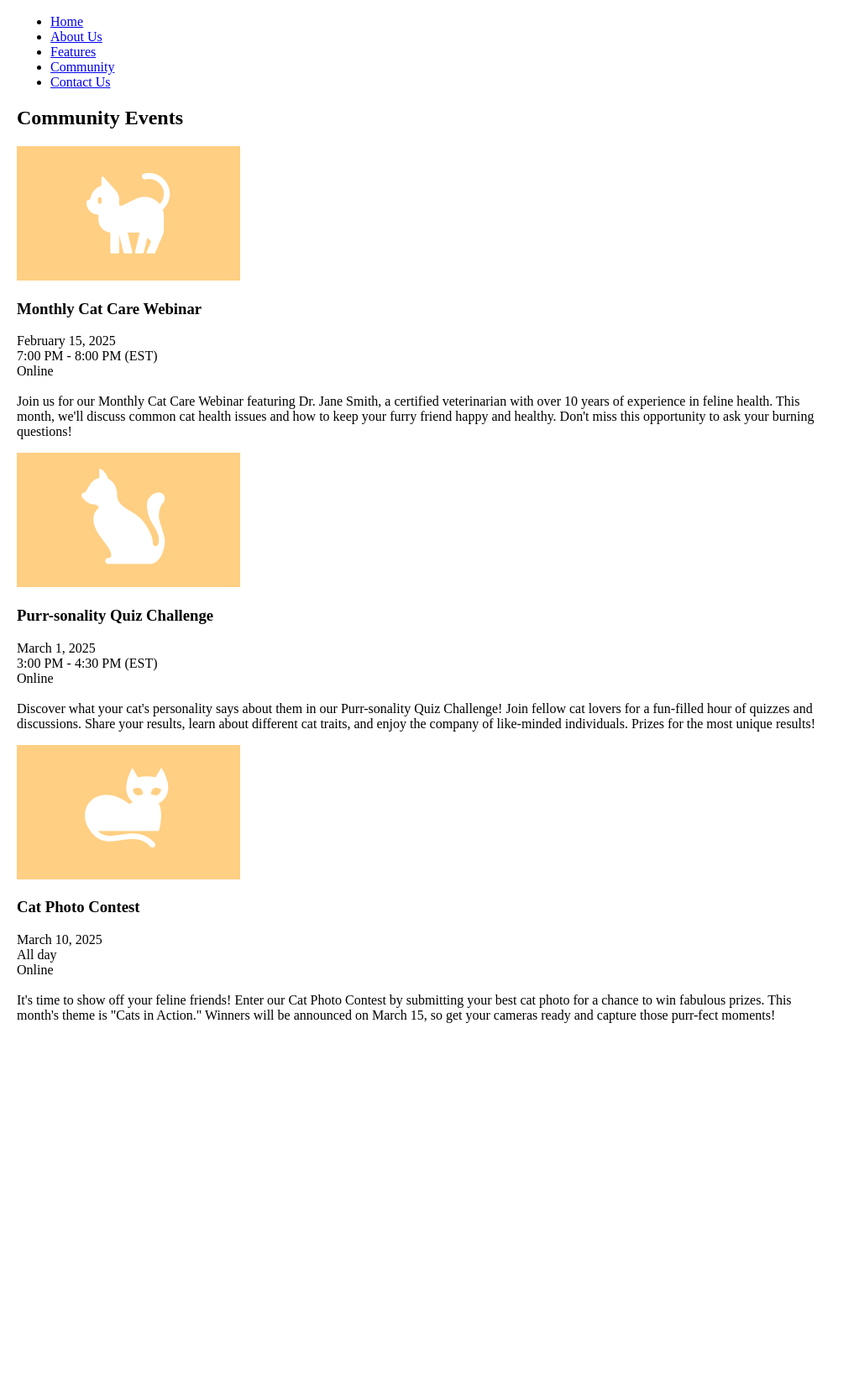
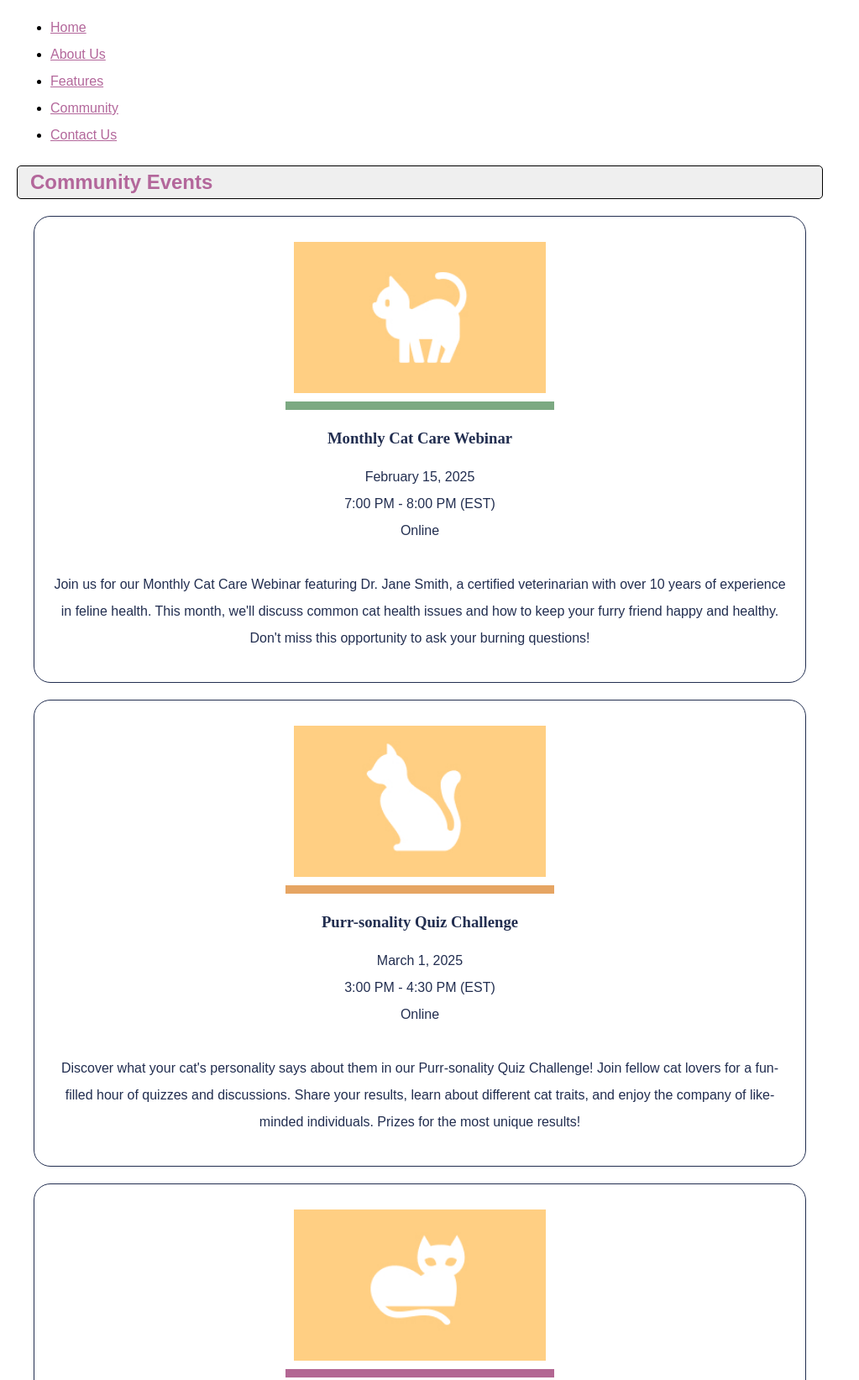
Before and after one commit to Atibbs99/COMM672_assignmentM4, a plain HTML site: page beginning/part2/purrfectvibes/community.html in a window 1280 px wide. Shown: the part 353-1996 px from the top of the page at 84% size, without its empty margins (0-1023 px from the left). Before the commit the page ends 1591 px from the top, so only its background shows below. Drawn offline with Linux system fonts and the light colour scheme.

Commit message:
Part 2 done

```diff
--- /dev/null
+++ b/beginning/part2/purrfectvibes/Styles/styles.css
@@ -0,0 +1,123 @@
+body {
+    width:960px;
+    max-width:100%;
+    margin:20px;
+}
+
+img {
+    width: 100%;
+}
+
+p, q, blockquote, a {
+    font-family: Arial, Helvetica, sans-serif;
+    font-size: 1em;
+    line-height: 2em;
+}
+
+h1 {
+    font-family: Arial, Helvetica, sans-serif
+}
+
+h2 {
+    color: #B3679B;
+    background-color: #EFEFEF;
+    border-radius: 5px;
+    border-style: solid;
+    border-width: 1px;
+    border-color: black;
+    text-indent: 10px;
+    font-family: Arial, Helvetica, sans-serif;
+    padding: 5px;
+}
+
+.index-list {
+    list-style-type: none;
+    margin-left: -40px;
+}
+
+.index {
+    color: #222e50;
+}
+
+.about {
+    color: #222e50;
+}
+
+.contact {
+    color: #222e50;
+}
+
+.features {
+    color: #222e50;
+}
+
+.community {
+    color: #222e50;
+}
+
+a:link {
+    color: #B3679B;
+}
+
+.features2 {
+    width: 33%;
+    border: 2px solid #222e50;
+    border-radius: 25px;
+    padding: 30px;
+    text-align: center;
+}
+
+.tdimg:first-of-type:first-child {
+    background-color: #f2f2f2;
+    border: 1px;
+    padding: 20px 5px;
+}
+
+td {
+    padding: 20px
+}
+
+.feature-container {
+    border: 1px;
+    border-radius: 20px;
+    background-color: #f2f2f2;
+    background-position: center;
+    padding: 20px;
+    margin: 20px;
+    img {
+        width: 300px;
+        border-radius: 20px;
+    }
+    p {
+        text-align: center;
+    }
+}
+
+section.community #foo{
+    border-bottom: 3px solid #7ca982;
+    border-width: 10px;
+    padding: 10px;
+    width: 300px;
+}
+
+section.community #faa {
+    border-bottom: 3px solid #E6A563;
+    border-width: 10px;
+    padding: 10px;
+    width: 300px;
+}
+
+section.community #fee {
+    border-bottom: 3px solid #B36793;
+    border-width: 10px;
+    padding: 10px;
+    width: 300px;
+}
+
+section.community .event1, .event2, .event3 {
+    border: 1px solid #222e50;
+    border-radius: 20px;
+    text-align: center;
+    padding: 20px;
+    margin: 20px;
+}
--- a/beginning/part2/purrfectvibes/community.html
+++ b/beginning/part2/purrfectvibes/community.html
@@ -3,39 +3,48 @@
 <head>
 	<meta charset="utf-8">
 	<title>Purrfect Vibes Community Events</title>
+    <link rel="stylesheet" href="Styles/styles.css">
 </head>
 
-<body style="width:960px;max-width:100%;margin:20px;">
+<body>
     <img src="images/cat-hero.png" style="width:100%;" alt="Hero Image">
     <nav>
         <ul>
-            <li><a href="index.html">Home</a></li>
-            <li><a href="about.html">About Us</a></li>
-            <li><a href="features.html">Features</a></li>
-            <li><a href="community.html">Community</a></li>
-            <li><a href="contact.html">Contact Us</a></li>
+            <li><a href="index.html" class="index">Home</a></li>
+            <li><a href="about.html" class="about">About Us</a></li>
+            <li><a href="features.html" class="features">Features</a></li>
+            <li><a href="community.html" class="community">Community</a></li>
+            <li><a href="contact.html" class="contact">Contact Us</a></li>
         </ul>
     </nav>
 <h2>Community Events</h2>
 <section class="community">
-    <img src="images/cat-care.jpg" alt="cat care">
+    <div class="event1">
+    <img id="foo" src="images/cat-care.jpg" alt="cat care">
     <h3>Monthly Cat Care Webinar</h3>
     <p>February 15, 2025<br>
         7:00 PM - 8:00 PM (EST)<br>
         Online<br><br>
         Join us for our Monthly Cat Care Webinar featuring Dr. Jane Smith, a certified veterinarian with over 10 years of experience in feline health. This month, we'll discuss common cat health issues and how to keep your furry friend happy and healthy. Don't miss this opportunity to ask your burning questions!</p>
-    <img src="images/cat-quizzes.jpg" alt="cat quizzes">
+    </div>
+
+    <div class="event2">
+    <img id="faa" src="images/cat-quizzes.jpg" alt="cat quizzes">
     <h3>Purr-sonality Quiz Challenge</h3>
     <p>March 1, 2025<br>
         3:00 PM - 4:30 PM (EST)<br>
         Online<br><br>
         Discover what your cat's personality says about them in our Purr-sonality Quiz Challenge! Join fellow cat lovers for a fun-filled hour of quizzes and discussions. Share your results, learn about different cat traits, and enjoy the company of like-minded individuals. Prizes for the most unique results!</p>
-    <img src="images/cat-community.jpg" alt="cat community">
+    </div>
+
+    <div class="event3">
+    <img id="fee" src="images/cat-community.jpg" alt="cat community">
     <h3>Cat Photo Contest</h3>
     <p>March 10, 2025<br>
         All day<br>
         Online <br><br>
         It's time to show off your feline friends! Enter our Cat Photo Contest by submitting your best cat photo for a chance to win fabulous prizes. This month's theme is "Cats in Action." Winners will be announced on March 15, so get your cameras ready and capture those purr-fect moments!</p>
+    </div>
 </section>
 </body>
 </html>
```
Also changed, not shown: beginning/part2/purrfectvibes/about.html (+12 -11 lines), beginning/part2/purrfectvibes/contact.html (+7 -6 lines), beginning/part2/purrfectvibes/features.html (+7 -6 lines), beginning/part2/purrfectvibes/index.html (+24 -13 lines).
